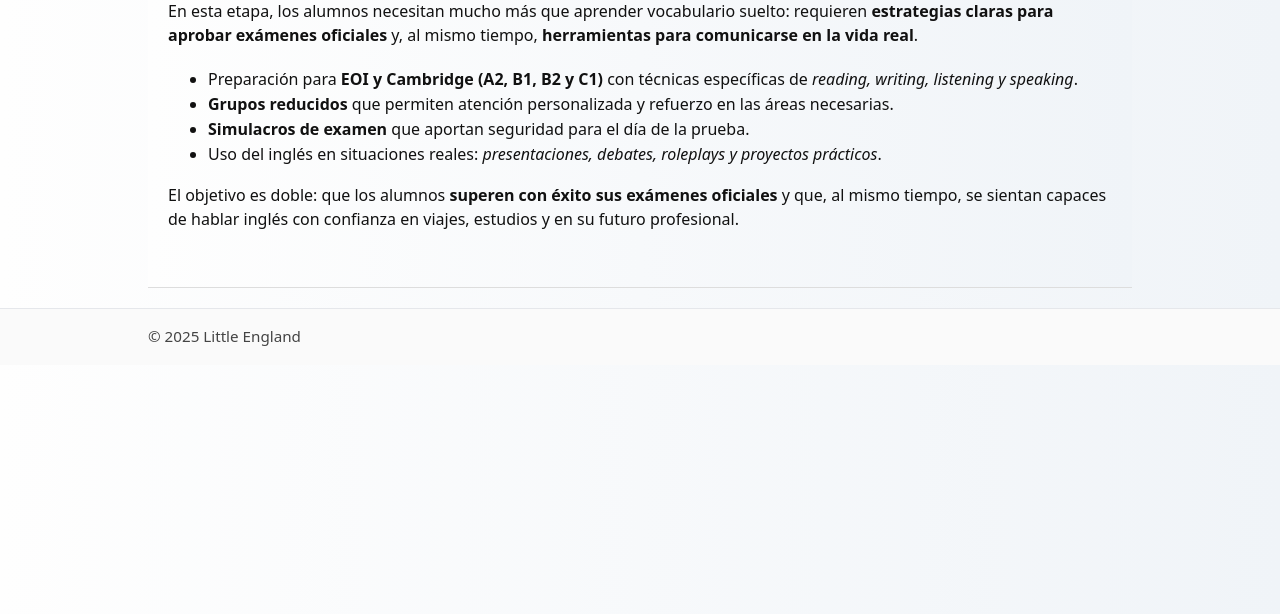
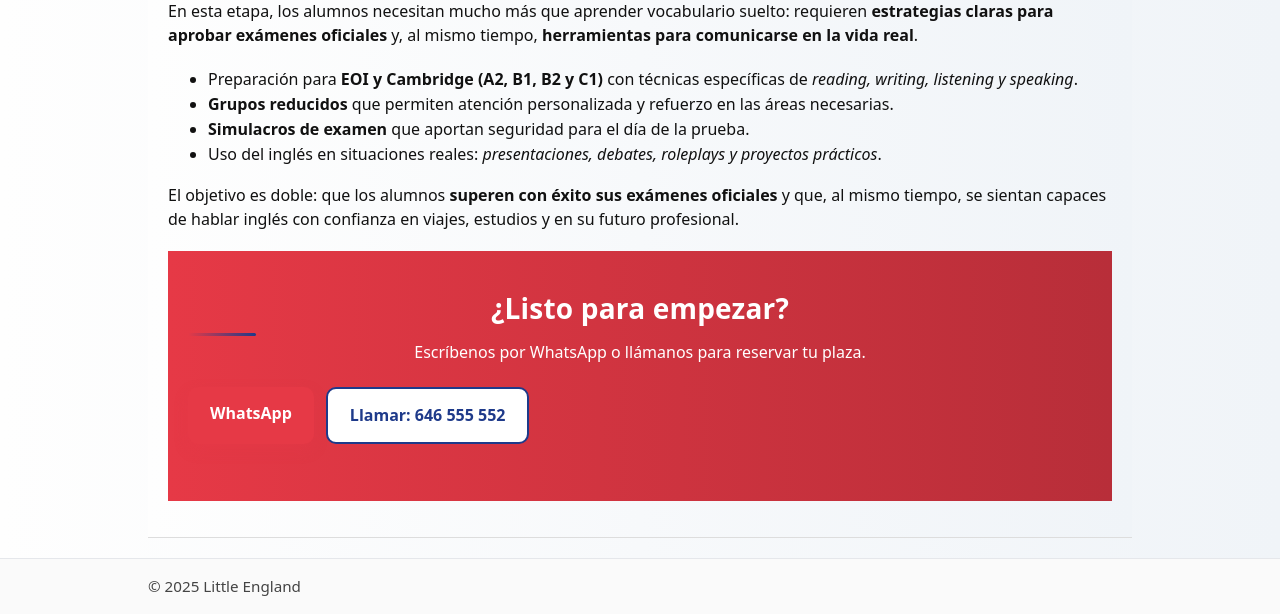
Before and after one commit to dixonbruce/englishco, a Jekyll site: the page built from secundaria.html, in a window 1280 px wide and 1260 px high. Shown: the part 646-1260 px from the top of the window. Built offline with Jekyll 4.4.1, drawn with Linux system fonts in a browser that asks for light colours.

Commit message:
Update secundaria.html

```diff
--- a/secundaria.html
+++ b/secundaria.html
@@ -36,6 +36,21 @@
         se sientan capaces de hablar inglés con confianza en viajes, estudios y en su futuro profesional.
       </p>
       </div>
+
+      <section class="cta-band">
+  <div class="cta-band__inner">
+    <h2>¿Listo para empezar?</h2>
+    <p>Escríbenos por WhatsApp o llámanos para reservar tu plaza.</p>
+    <div class="cta-row">
+      <a class="cta-button cta-button--wa" href="https://wa.me/34646555552" target="_blank" rel="noopener">
+        WhatsApp
+      </a>
+      <a class="cta-button cta-button--outline" href="tel:+34646555552">
+        Llamar: 646 555 552
+      </a>
+    </div>
+  </div>
+</section>
     </section>
 
 
```
